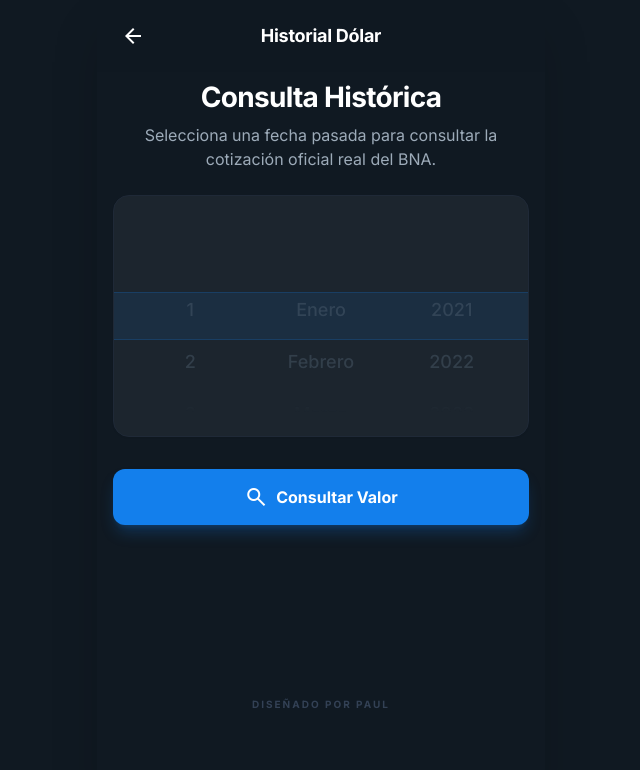
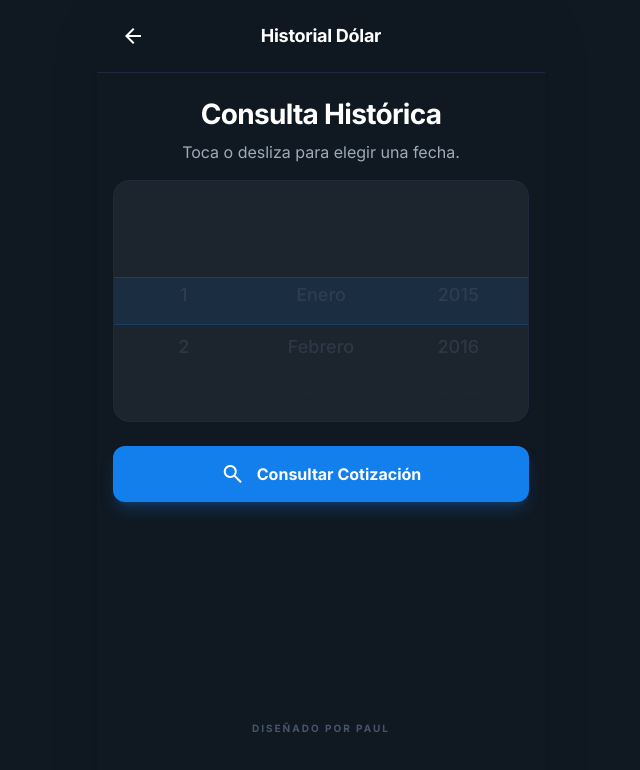
Before and after one commit to PabloAmbrosini/ValorDolarPaul, a React (Vite) app: page / in a window 1280 px wide. Both pictures are taken after a click on the button "settings". Shown: the top 770 px of the page, without its empty margins (319-959 px from the left). Built offline with nearby package versions, Linux system fonts and the light colour scheme; no server answers.

Commit message:
feat: Expand historical year range and dynamic day selection
Increases the selectable year range for historical data queries to 2015 and onwards.
Dynamically adjusts the number of days displayed based on the selected month and year, ensuring valid date selections.

```diff
--- a/components/QueryScreen.tsx
+++ b/components/QueryScreen.tsx
@@ -8,13 +8,17 @@ interface QueryScreenProps {
 
 const QueryScreen: React.FC<QueryScreenProps> = ({ onNavigate }) => {
     const today = new Date();
-    const years = Array.from({ length: 5 }, (_, i) => today.getFullYear() - 4 + i);
+    // Ampliamos el rango de años para permitir consultas históricas reales
+    const startYear = 2015;
+    const currentYear = today.getFullYear();
+    const years = Array.from({ length: currentYear - startYear + 1 }, (_, i) => startYear + i);
     const months = ["Enero", "Febrero", "Marzo", "Abril", "Mayo", "Junio", "Julio", "Agosto", "Septiembre", "Octubre", "Noviembre", "Diciembre"];
-    const days = Array.from({ length: 31 }, (_, i) => i + 1);
 
+    // El número de días depende del mes y año seleccionados
     const [selectedDay, setSelectedDay] = useState(today.getDate());
     const [selectedMonth, setSelectedMonth] = useState(today.getMonth());
     const [selectedYear, setSelectedYear] = useState(today.getFullYear());
+
     const [result, setResult] = useState<DailyRate | null>(null);
     const [error, setError] = useState<string | null>(null);
     const [loading, setLoading] = useState(false);
@@ -23,6 +27,10 @@ const QueryScreen: React.FC<QueryScreenProps> = ({ onNavigate }) => {
     const monthRef = useRef<HTMLDivElement>(null);
     const yearRef = useRef<HTMLDivElement>(null);
 
+    const daysInMonth = new Date(selectedYear, selectedMonth + 1, 0).getDate();
+    const days = Array.from({ length: daysInMonth }, (_, i) => i + 1);
+
+    // Sincronizar scroll al montar
     useEffect(() => {
         const itemHeight = 52;
         if (dayRef.current) dayRef.current.scrollTop = (selectedDay - 1) * itemHeight;
@@ -41,65 +49,131 @@ const QueryScreen: React.FC<QueryScreenProps> = ({ onNavigate }) => {
         }
     };
 
-    const handleMonthScroll = (e: React.UIEvent<HTMLDivElement>) => {
+    const selectItem = (val: number, type: 'day' | 'month' | 'year') => {
         const itemHeight = 52;
-        const index = Math.round(e.currentTarget.scrollTop / itemHeight);
-        if (index >= 0 && index < months.length) {
-            setSelectedMonth(index);
+        if (type === 'day') {
+            setSelectedDay(val);
+            if (dayRef.current) dayRef.current.scrollTo({ top: (val - 1) * itemHeight, behavior: 'smooth' });
+        } else if (type === 'month') {
+            setSelectedMonth(val);
+            if (monthRef.current) monthRef.current.scrollTo({ top: val * itemHeight, behavior: 'smooth' });
+        } else if (type === 'year') {
+            setSelectedYear(val);
+            const yearIdx = years.indexOf(val);
+            if (yearRef.current) yearRef.current.scrollTo({ top: yearIdx * itemHeight, behavior: 'smooth' });
         }
     };
 
     const handleQuery = async () => {
         setLoading(true);
         setError(null);
+        setResult(null);
+
+        // Validación básica de fecha futura
+        const pickDate = new Date(selectedYear, selectedMonth, selectedDay);
+        if (pickDate > today) {
+            setError("No se puede consultar una fecha futura.");
+            setLoading(false);
+            return;
+        }
+
+        try {
             const rate = await getRateForDate(selectedDay, selectedMonth, selectedYear);
             if (rate) {
                 setResult(rate);
             } else {
-            setResult(null);
-            setError("No se encontraron datos para esta fecha o la fecha es inválida.");
+                setError("No se encontraron registros para esta fecha (puede ser feriado o fin de semana).");
+            }
+        } catch (e) {
+            setError("Error al conectar con el servicio de datos.");
         }
         setLoading(false);
     };
 
     return (
         <div className="flex flex-col min-h-screen bg-background-light dark:bg-background-dark text-slate-900 dark:text-white pb-8">
-            <div className="flex items-center px-4 py-4 justify-between sticky top-0 z-50 bg-background-light dark:bg-background-dark/95 backdrop-blur-sm">
-                <button onClick={() => onNavigate('HOME')} className="flex items-center justify-center w-10 h-10 rounded-full hover:bg-black/5 dark:hover:bg-white/10 transition-colors">
+            {/* Top App Bar */}
+            <div className="flex items-center px-4 py-4 justify-between sticky top-0 z-50 bg-background-light/95 dark:bg-background-dark/95 backdrop-blur-sm border-b border-slate-200 dark:border-slate-800">
+                <button
+                    onClick={() => onNavigate('HOME')}
+                    className="flex items-center justify-center w-10 h-10 rounded-full hover:bg-black/5 dark:hover:bg-white/10 transition-colors"
+                >
                     <span className="material-symbols-outlined text-[#111418] dark:text-white" style={{ fontSize: '24px' }}>arrow_back</span>
                 </button>
                 <h1 className="text-[#111418] dark:text-white text-lg font-bold leading-tight tracking-[-0.015em]">Historial Dólar</h1>
                 <div className="w-10"></div>
             </div>
 
-            <div className="flex-1 flex flex-col w-full pb-8">
-                <div className="px-6 pt-2 pb-6 text-center">
+            <div className="flex-1 flex flex-col w-full">
+                <div className="px-6 pt-6 pb-4 text-center">
                     <h2 className="text-[#111418] dark:text-white text-[28px] font-bold leading-tight tracking-tight mb-2">Consulta Histórica</h2>
-                    <p className="text-[#637588] dark:text-[#9dabb9] text-base font-normal leading-normal">Selecciona una fecha pasada para consultar la cotización oficial real del BNA.</p>
+                    <p className="text-[#637588] dark:text-[#9dabb9] text-base font-normal">Toca o desliza para elegir una fecha.</p>
                 </div>
 
-                <div className="px-4 mb-8">
-                    <div className="bg-white dark:bg-surface-dark rounded-2xl p-6 shadow-sm border border-gray-100 dark:border-gray-800 relative overflow-hidden">
+                {/* Date Picker Section */}
+                <div className="px-4 mb-6">
+                    <div className="bg-white dark:bg-surface-dark rounded-2xl p-6 shadow-sm border border-slate-200 dark:border-slate-800 relative overflow-hidden">
+                        {/* Highlights the selection center */}
                         <div className="absolute top-1/2 left-0 right-0 h-12 -translate-y-1/2 bg-primary/5 dark:bg-primary/10 border-y border-primary/20 pointer-events-none z-0"></div>
+
                         <div className="flex justify-between items-center relative z-10">
-                            <div ref={dayRef} onScroll={(e) => handleScroll(e, setSelectedDay, days)} className="group flex-1 flex flex-col items-center h-48 overflow-y-auto snap-y snap-mandatory no-scrollbar mask-gradient">
+                            {/* Day Column */}
+                            <div
+                                ref={dayRef}
+                                onScroll={(e) => handleScroll(e, setSelectedDay, days)}
+                                className="flex-1 flex flex-col items-center h-48 overflow-y-auto snap-y snap-mandatory no-scrollbar mask-gradient"
+                            >
                                 <div className="h-16 shrink-0 w-full"></div>
                                 {days.map(day => (
-                                    <p key={day} className={`snap-center py-3 text-lg font-medium transition-all ${day === selectedDay ? 'text-primary dark:text-white text-xl font-bold scale-110' : 'text-[#637588] dark:text-[#556677] opacity-40'}`}>{day}</p>
+                                    <button
+                                        key={day}
+                                        onClick={() => selectItem(day, 'day')}
+                                        className={`snap-center w-full py-3 text-lg font-medium transition-all ${day === selectedDay ? 'text-primary dark:text-white text-xl font-bold' : 'text-slate-400 dark:text-slate-600 opacity-40'}`}
+                                    >
+                                        {day}
+                                    </button>
                                 ))}
                                 <div className="h-16 shrink-0 w-full"></div>
                             </div>
-                            <div ref={monthRef} onScroll={handleMonthScroll} className="group flex-[1.5] flex flex-col items-center h-48 overflow-y-auto snap-y snap-mandatory no-scrollbar mask-gradient">
+
+                            {/* Month Column */}
+                            <div
+                                ref={monthRef}
+                                onScroll={(e) => {
+                                    const itemHeight = 52;
+                                    const index = Math.round(e.currentTarget.scrollTop / itemHeight);
+                                    if (index >= 0 && index < months.length) setSelectedMonth(index);
+                                }}
+                                className="flex-[2] flex flex-col items-center h-48 overflow-y-auto snap-y snap-mandatory no-scrollbar mask-gradient"
+                            >
                                 <div className="h-16 shrink-0 w-full"></div>
                                 {months.map((month, idx) => (
-                                    <p key={month} className={`snap-center py-3 text-lg font-medium transition-all ${idx === selectedMonth ? 'text-primary dark:text-white text-xl font-bold scale-110' : 'text-[#637588] dark:text-[#556677] opacity-40'}`}>{month}</p>
+                                    <button
+                                        key={month}
+                                        onClick={() => selectItem(idx, 'month')}
+                                        className={`snap-center w-full py-3 text-lg font-medium transition-all ${idx === selectedMonth ? 'text-primary dark:text-white text-xl font-bold' : 'text-slate-400 dark:text-slate-600 opacity-40'}`}
+                                    >
+                                        {month}
+                                    </button>
                                 ))}
                                 <div className="h-16 shrink-0 w-full"></div>
                             </div>
-                            <div ref={yearRef} onScroll={(e) => handleScroll(e, setSelectedYear, years)} className="group flex-1 flex flex-col items-center h-48 overflow-y-auto snap-y snap-mandatory no-scrollbar mask-gradient">
+
+                            {/* Year Column */}
+                            <div
+                                ref={yearRef}
+                                onScroll={(e) => handleScroll(e, setSelectedYear, years)}
+                                className="flex-1 flex flex-col items-center h-48 overflow-y-auto snap-y snap-mandatory no-scrollbar mask-gradient"
+                            >
                                 <div className="h-16 shrink-0 w-full"></div>
                                 {years.map(year => (
-                                    <p key={year} className={`snap-center py-3 text-lg font-medium transition-all ${year === selectedYear ? 'text-primary dark:text-white text-xl font-bold scale-110' : 'text-[#637588] dark:text-[#556677] opacity-40'}`}>{year}</p>
+                                    <button
+                                        key={year}
+                                        onClick={() => selectItem(year, 'year')}
+                                        className={`snap-center w-full py-3 text-lg font-medium transition-all ${year === selectedYear ? 'text-primary dark:text-white text-xl font-bold' : 'text-slate-400 dark:text-slate-600 opacity-40'}`}
+                                    >
+                                        {year}
+                                    </button>
                                 ))}
                                 <div className="h-16 shrink-0 w-full"></div>
                             </div>
@@ -107,37 +181,51 @@ const QueryScreen: React.FC<QueryScreenProps> = ({ onNavigate }) => {
                     </div>
                 </div>
 
-                <div className="px-4 mb-8">
-                    <button onClick={handleQuery} disabled={loading} className="relative w-full overflow-hidden rounded-xl h-14 bg-primary hover:bg-primary/90 active:scale-[0.98] transition-all duration-200 text-white text-base font-bold shadow-lg shadow-primary/25 cursor-pointer disabled:opacity-50">
-                        <span className="flex items-center justify-center gap-2">
+                <div className="px-4 mb-6">
+                    <button
+                        onClick={handleQuery}
+                        disabled={loading}
+                        className="w-full flex items-center justify-center gap-3 rounded-xl h-14 bg-primary hover:bg-primary/90 active:scale-[0.98] transition-all text-white text-base font-bold shadow-lg shadow-primary/25 disabled:opacity-50"
+                    >
                         {loading ? <span className="material-symbols-outlined animate-spin">sync</span> : <span className="material-symbols-outlined">search</span>}
-                            {loading ? 'Buscando...' : 'Consultar Valor'}
-                        </span>
+                        {loading ? 'Consultando...' : 'Consultar Cotización'}
                     </button>
                 </div>
 
-                {error && <p className="px-6 text-red-500 text-center text-sm">{error}</p>}
+                {error && (
+                    <div className="px-6 mb-4">
+                        <div className="p-4 rounded-xl bg-red-500/10 border border-red-500/20 text-red-600 dark:text-red-400 text-sm text-center">
+                            {error}
+                        </div>
+                    </div>
+                )}
 
                 {result && (
-                    <div className="px-4 flex-1 animate-in fade-in slide-in-from-bottom-4 duration-500">
-                        <div className="flex items-center justify-between mb-3">
-                            <h3 className="text-[#111418] dark:text-white text-lg font-bold">Resultado Real</h3>
-                            <span className="text-xs font-medium px-2 py-1 rounded bg-green-500/10 text-green-600 dark:text-green-400 border border-green-500/20">BNA Oficial</span>
+                    <div className="px-4 animate-in fade-in slide-in-from-bottom-4 duration-500">
+                        <div className="bg-white dark:bg-surface-dark rounded-2xl p-6 border border-slate-200 dark:border-slate-800 shadow-sm">
+                            <div className="flex flex-col gap-1">
+                                <p className="text-slate-500 dark:text-slate-400 text-xs font-bold uppercase tracking-widest mb-2">Resultado BNA Oficial</p>
+                                <div className="flex items-center justify-between">
+                                    <p className="text-slate-900 dark:text-white text-sm font-medium">
+                                        {result.day} de {result.month}, {selectedYear}
+                                    </p>
+                                    <span className="text-[10px] font-bold px-2 py-0.5 rounded bg-green-500/10 text-green-600 dark:text-green-400 border border-green-500/20 uppercase">Venta</span>
                                 </div>
-                        <div className="bg-white dark:bg-surface-dark rounded-2xl p-5 border border-gray-100 dark:border-gray-800 shadow-sm">
-                            <div className="flex flex-col gap-1 mb-6">
-                                <p className="text-[#637588] dark:text-[#9dabb9] text-sm font-medium">Cotización Venta — {result.day} {result.month} {selectedYear}</p>
-                                <div className="flex items-baseline gap-3">
-                                    <span className="text-4xl font-bold text-[#111418] dark:text-white tracking-tight">
-                                        $ {result.value.toFixed(2).replace('.', ',')}
+                                <div className="flex items-baseline mt-2">
+                                    <span className="text-5xl font-black text-primary tracking-tighter">
+                                        ${result.value.toFixed(2).replace('.', ',')}
                                     </span>
                                 </div>
+                                <p className="text-slate-400 dark:text-slate-500 text-[10px] mt-4 italic">
+                                    * Los valores pueden variar según la hora exacta de la cotización bancaria de ese día.
+                                </p>
                             </div>
                         </div>
                     </div>
                 )}
-                <div className="pb-6 text-center mt-auto">
-                    <p className="text-slate-500 dark:text-slate-700 text-[10px] font-bold mt-2 uppercase tracking-[0.2em]">Diseñado por Paul</p>
+
+                <div className="mt-auto py-8 text-center">
+                    <p className="text-slate-400 dark:text-slate-600 text-[10px] font-bold uppercase tracking-[0.2em]">Diseñado por Paul</p>
                 </div>
             </div>
         </div>
```
Lines whose indentation alone changed are shown as unchanged.
